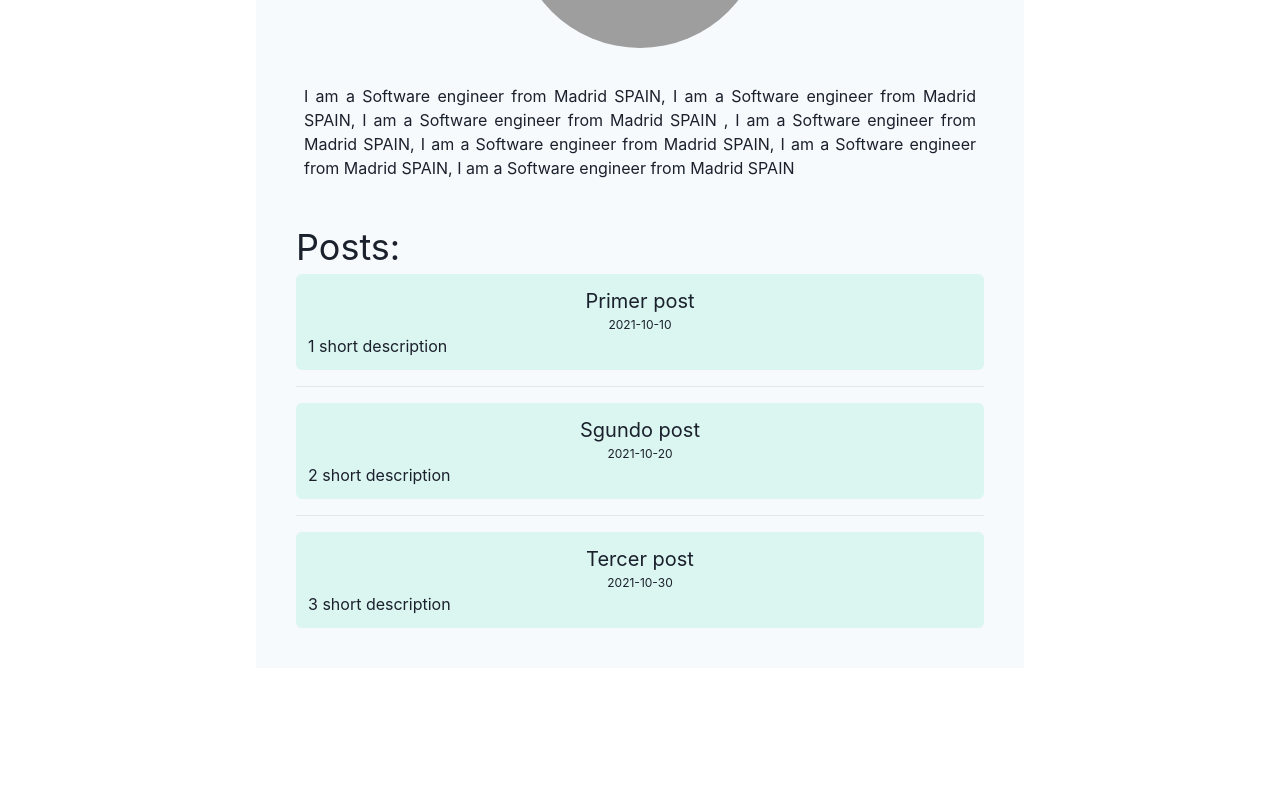
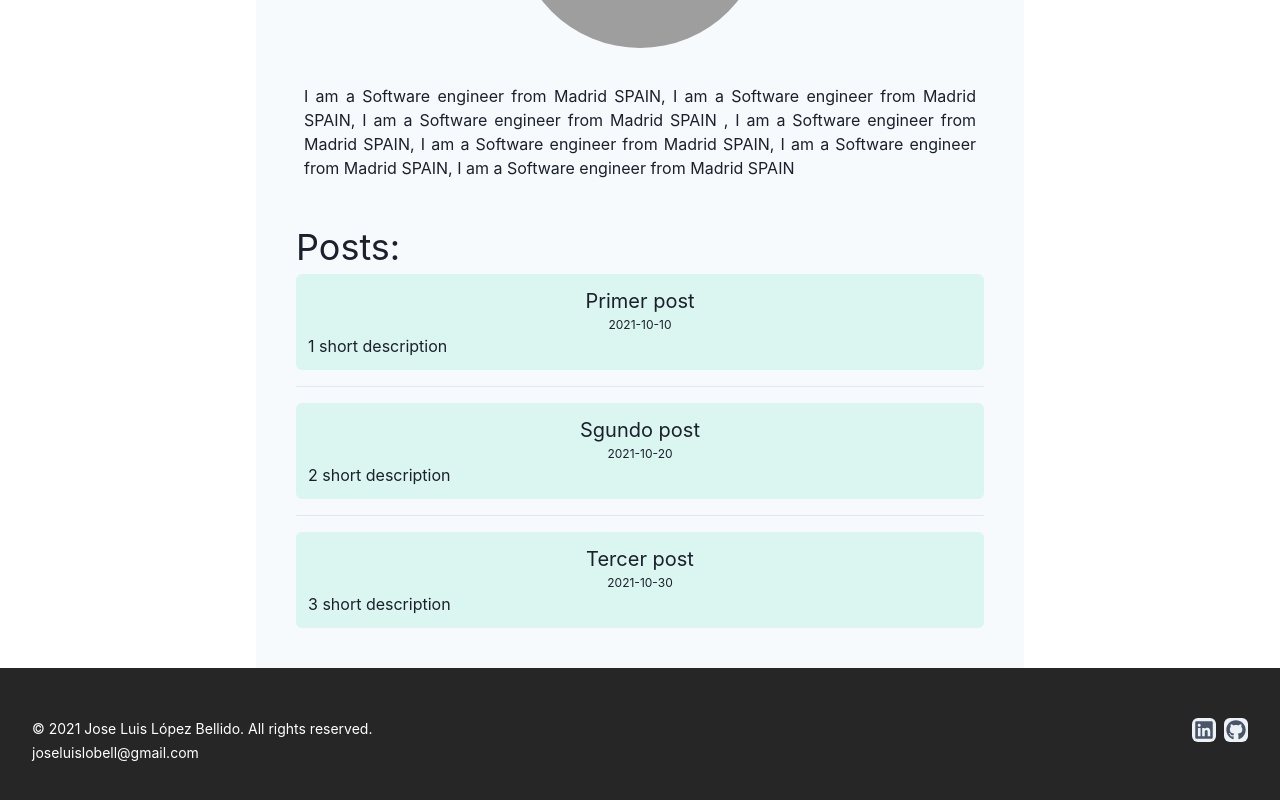
Before and after one commit to PepeluDev/jllb-blog, a Next.js app: page / in a window 1280 px wide. Shown: the part 432-1232 px from the top of the page. Before the commit the page ends 1100 px from the top, so only its background shows below. Built offline with nearby package versions, Linux system fonts and the light colour scheme; grey boxes are pictures that could not be loaded.

Commit message:
Add basic footer

```diff
--- /dev/null
+++ b/components/footer/MyFooter.js
@@ -0,0 +1,73 @@
+import {
+  Box,
+  Stack,
+  Text,
+  ButtonGroup,
+  IconButton,
+  Link,
+} from '@chakra-ui/react';
+import { FaGithub, FaLinkedin } from 'react-icons/fa';
+
+import { texts } from '../../texts/texts';
+
+const Copyright = ({ languaje }) => {
+  return (
+    <Text color='white' fontSize='sm'>
+      &copy; {new Date().getFullYear()} {texts.name}.{' '}
+      {texts.copyright[languaje]}.
+    </Text>
+  );
+};
+
+const SocialButtons = (props) => {
+  return (
+    <ButtonGroup color='gray.600' {...props}>
+      <Link href={texts.links.linkedin}>
+        <IconButton
+          size='xs'
+          aria-label='LinkedIn'
+          icon={<FaLinkedin fontSize='20px' />}
+        />
+      </Link>
+      <Link href={texts.links.github}>
+        <IconButton
+          size='xs'
+          aria-label='Github'
+          icon={<FaGithub fontSize='20px' />}
+        />
+      </Link>
+    </ButtonGroup>
+  );
+};
+
+const MailTo = () => {
+  return (
+    <Text color='white' fontSize='sm'>
+      <Link href={`mailto:${texts.email}`}>{texts.email}</Link>
+    </Text>
+  );
+};
+
+function MyFooter({ languaje }) {
+  return (
+    <Box
+      as='footer'
+      backgroundColor='#262626'
+      py='12'
+      px={{
+        base: '4',
+        md: '8',
+      }}
+    >
+      <Stack direction='row' spacing='4' align='center' justify='space-between'>
+        <Copyright languaje={languaje} />
+        <SocialButtons />
+      </Stack>
+      <Stack direction='row' spacing='4' align='center' justify='space-between'>
+        <MailTo />
+      </Stack>
+    </Box>
+  );
+}
+
+export default MyFooter;
--- a/components/MyNavbar.js
+++ b/components/navbar/MyNavbar.js
@@ -14,7 +14,7 @@ function MyNavbar({languajes,changeLanguaje}) {
         <Container>
         <Link href="/" passHref>
             <Navbar.Brand href="#home">
-                JLLB Blog
+                JLLB.io
                 </Navbar.Brand>
             </Link>
         <Navbar.Toggle aria-controls="basic-navbar-nav" />
--- a/package.json
+++ b/package.json
@@ -19,7 +19,8 @@
     "next-mdx-remote": "^3.0.6",
     "react": "17.0.2",
     "react-bootstrap": "^2.0.0-rc.1",
-    "react-dom": "17.0.2"
+    "react-dom": "17.0.2",
+    "react-icons": "^4.3.1"
   },
   "devDependencies": {
     "eslint": "7.32.0",
--- a/pages/_app.js
+++ b/pages/_app.js
@@ -3,7 +3,8 @@ import '../styles/globals.css'
 import 'bootstrap/dist/css/bootstrap.min.css';
 import { ChakraProvider } from "@chakra-ui/react"
 
-import MyNavbar from '../components/MyNavbar';
+import MyNavbar from '../components/navbar/MyNavbar';
+import MyFooter from '../components/footer/MyFooter';
 
 import {languajes} from '../texts/texts';
 
@@ -23,6 +24,7 @@ function MyApp({ Component, pageProps }) {
       <ChakraProvider>
         <MyNavbar languajes={languajes} changeLanguaje={changeLanguaje}/>
         <Component {...pageProps} languaje={languaje} />
+        <MyFooter languaje={languaje}/>
       </ChakraProvider>
   </>
   )
```
Also changed, not shown: 1 other file (tests, documents, lock files or other folders).
